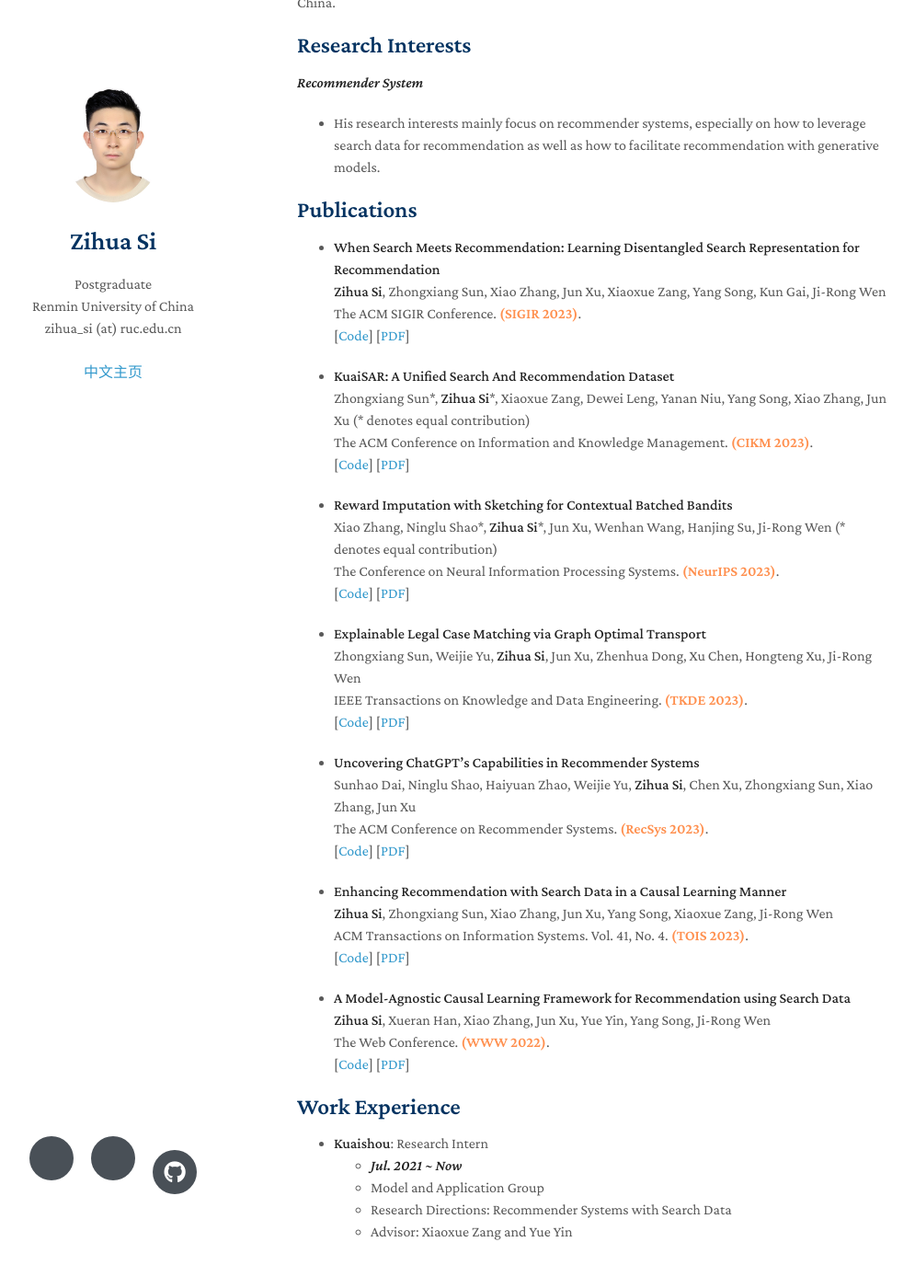
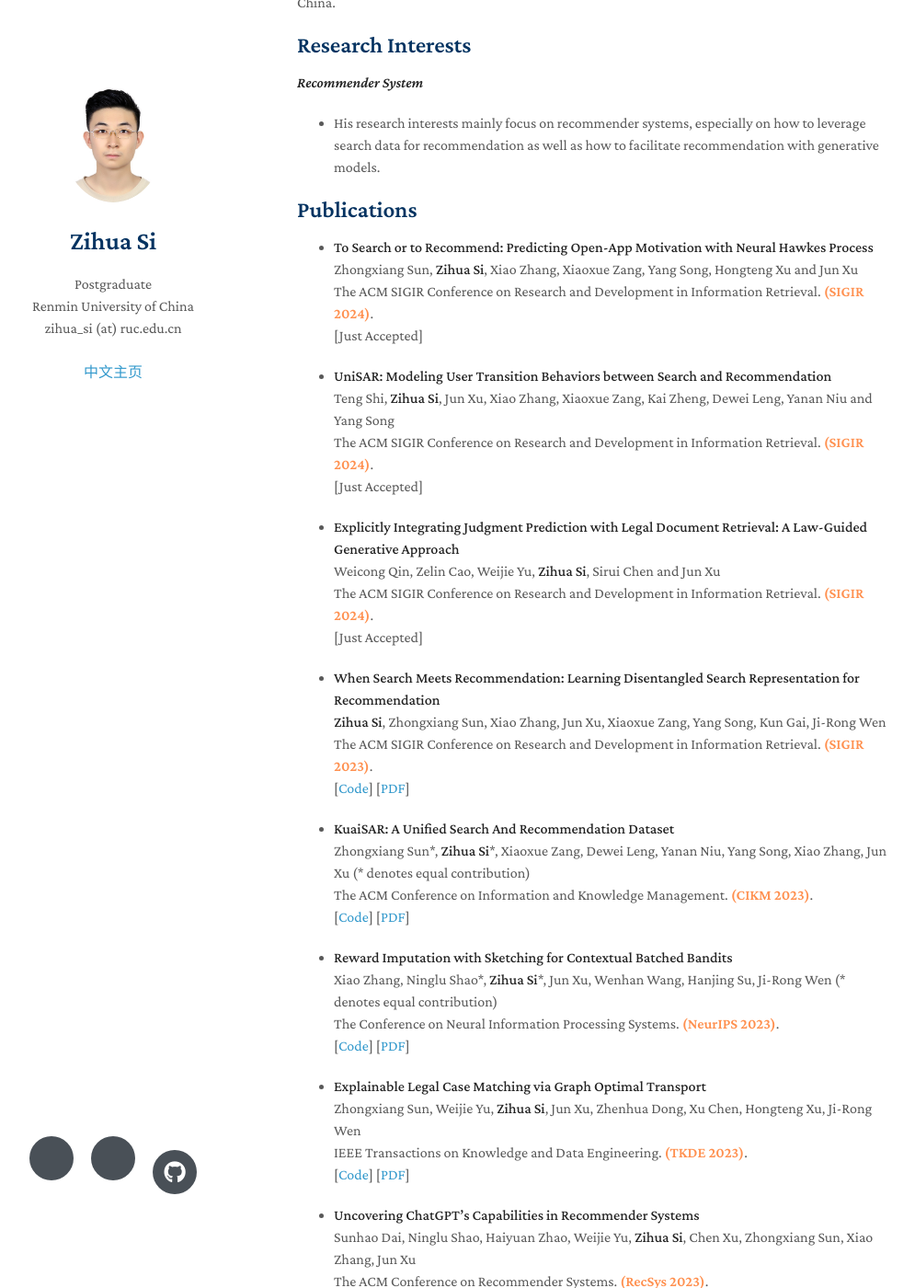
Before and after one commit to Ethan00Si/ethan00si.github.io, a Jekyll site: the page built from index.md, in a window 1280 px wide and 1400 px high, scrolled down 320 px. Shown: the whole window at 92% size, without its empty margins (147-1142 px from the left). Built offline with Jekyll 4.4.1, drawn with Linux system fonts in a browser that asks for light colours; nearby versions of some CDN libraries; a style sheet for code colours, icons or effects is not loaded; some of the changed text lies outside the part shown.

Commit message:
update publications

```diff
--- a/index.md
+++ b/index.md
@@ -23,11 +23,37 @@ He joined the Beijing Key Laboratory of Big Data Management and Analysis Methods
 
 ## Publications
 
+
+
+- **To Search or to Recommend: Predicting Open-App Motivation with Neural Hawkes Process**
+  <br>
+  Zhongxiang Sun, **Zihua Si**, Xiao Zhang, Xiaoxue Zang, Yang Song, Hongteng Xu and Jun Xu
+  <br>
+  The ACM SIGIR Conference on Research and Development in Information Retrieval. <span style="color:#ff904f;font-weight:1000">(SIGIR 2024)</span>.
+  <br>
+  [Just Accepted]
+
+- **UniSAR: Modeling User Transition Behaviors between Search and Recommendation**
+  <br>
+  Teng Shi, **Zihua Si**, Jun Xu, Xiao Zhang, Xiaoxue Zang, Kai Zheng, Dewei Leng, Yanan Niu and Yang Song
+  <br>
+  The ACM SIGIR Conference on Research and Development in Information Retrieval. <span style="color:#ff904f;font-weight:1000">(SIGIR 2024)</span>.
+  <br>
+  [Just Accepted]
+
+- **Explicitly Integrating Judgment Prediction with Legal Document Retrieval: A Law-Guided Generative Approach**
+  <br>
+  Weicong Qin, Zelin Cao, Weijie Yu, **Zihua Si**, Sirui Chen and Jun Xu
+  <br>
+  The ACM SIGIR Conference on Research and Development in Information Retrieval. <span style="color:#ff904f;font-weight:1000">(SIGIR 2024)</span>.
+  <br>
+  [Just Accepted]
+
 - **When Search Meets Recommendation: Learning Disentangled Search Representation for Recommendation**
   <br>
   **Zihua Si**, Zhongxiang Sun, Xiao Zhang, Jun Xu, Xiaoxue Zang, Yang Song, Kun Gai, Ji-Rong Wen
   <br>
-  The ACM SIGIR Conference. <span style="color:#ff904f;font-weight:1000">(SIGIR 2023)</span>.
+  The ACM SIGIR Conference on Research and Development in Information Retrieval. <span style="color:#ff904f;font-weight:1000">(SIGIR 2023)</span>.
   <br>
   [[Code](https://github.com/Ethan00Si/SESREC-SIGIR-2023)]
   [[PDF](https://arxiv.org/abs/2305.10822)]
@@ -95,8 +121,8 @@ He joined the Beijing Key Laboratory of Big Data Management and Analysis Methods
 
 ## Work Experience
 
-- **Kuaishou**: Research Intern
-  - ***Jul. 2021 ~ Now***
-  - Model and Application Group
-  - Research Directions: Recommender Systems with Search Data
-  - Advisor: Xiaoxue Zang and Yue Yin
+- **Kuaishou**: Intern
+  - ***Mar. 2024 ~ Now***
+  - Search Group
+  - Role: Modeling user interests for query recommendation
+  - Advisor: [Xiaoxue Zang](https://scholar.google.com/citations?user=xjeBnbUAAAAJ&hl=zh-CN)
```
Also changed, not shown: zh.md (+29 -7 lines).
